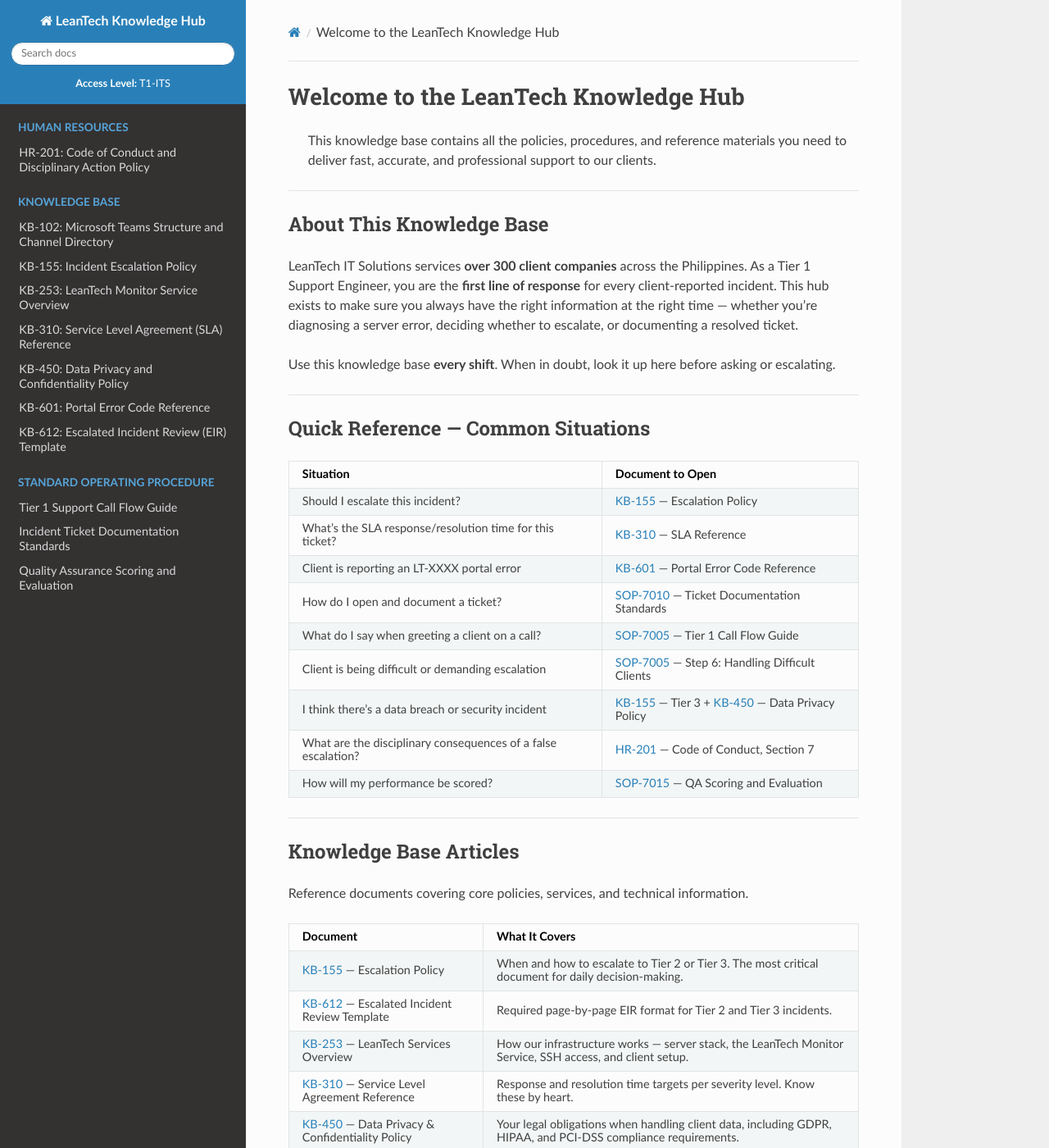
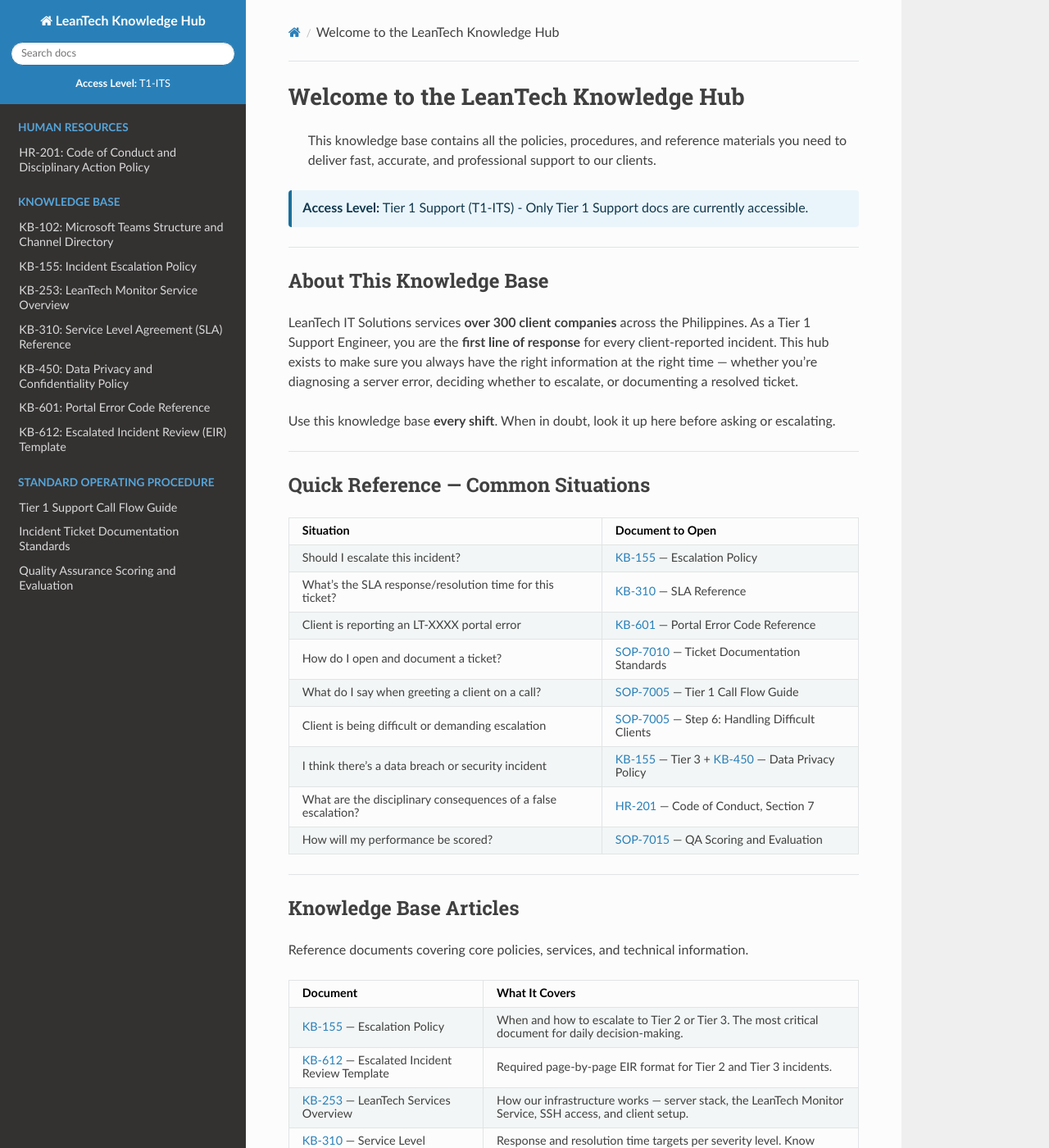
Before and after one commit to UE-Cal-CPE/wg2026-finals-ltcms, a Sphinx documentation site: the page built from docs/index.rst, in a window 1280 px wide and 1400 px high. Shown: the whole window at 82% size. Built offline with Sphinx 7.4.7 and the Read the Docs theme 3.1.0, drawn with Linux system fonts in a browser that asks for light colours.

Commit message:
Enhance access level display in documentation; improve formatting and structure

```diff
--- a/docs/_static/custom.css
+++ b/docs/_static/custom.css
@@ -8,3 +8,17 @@
 .wy-table-responsive {
     overflow: visible !important;
 }
+
+/* Access level callout on the home page */
+.access-status-bar {
+    margin: 0.75rem 0 1rem;
+    padding: 0.65rem 0.85rem;
+    border-left: 4px solid #1a6f9b;
+    border-radius: 4px;
+    background: #eaf5fb;
+    color: #11384d;
+}
+
+.access-status-bar strong {
+    font-weight: 700;
+}
--- a/docs/index.rst
+++ b/docs/index.rst
@@ -4,6 +4,10 @@
    This knowledge base contains all the policies, procedures,
    and reference materials you need to deliver fast, accurate, and
    professional support to our clients.
+
+.. rst-class:: access-status-bar
+
+**Access Level:** Tier 1 Support (T1-ITS) - Only Tier 1 Support docs are currently accessible.
 
 --------------
 
```
Also changed, not shown: other parts of docs/index.rst (+0 -3 lines), docs/source/hr-201.rst (+5 -5 lines).
